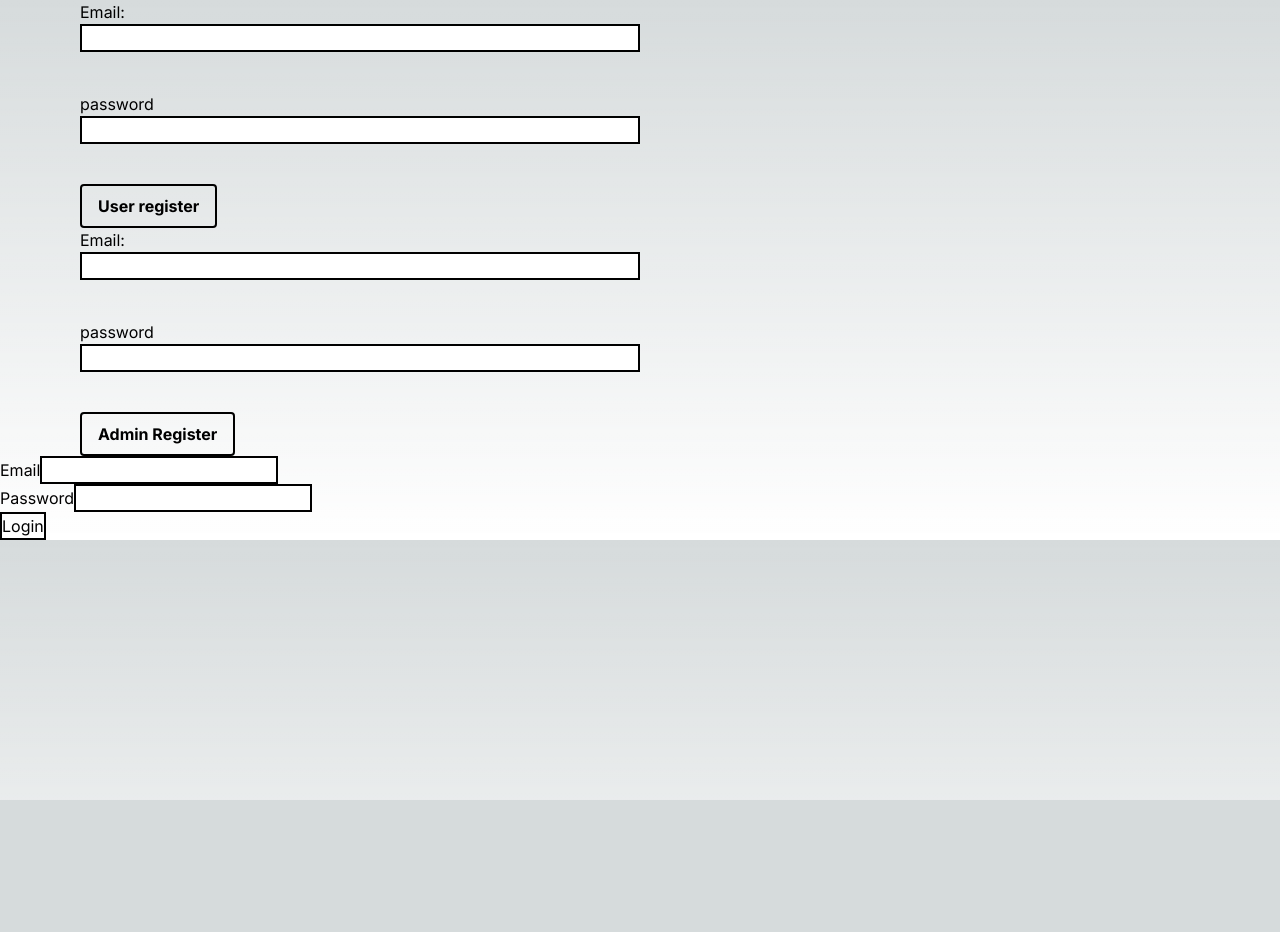
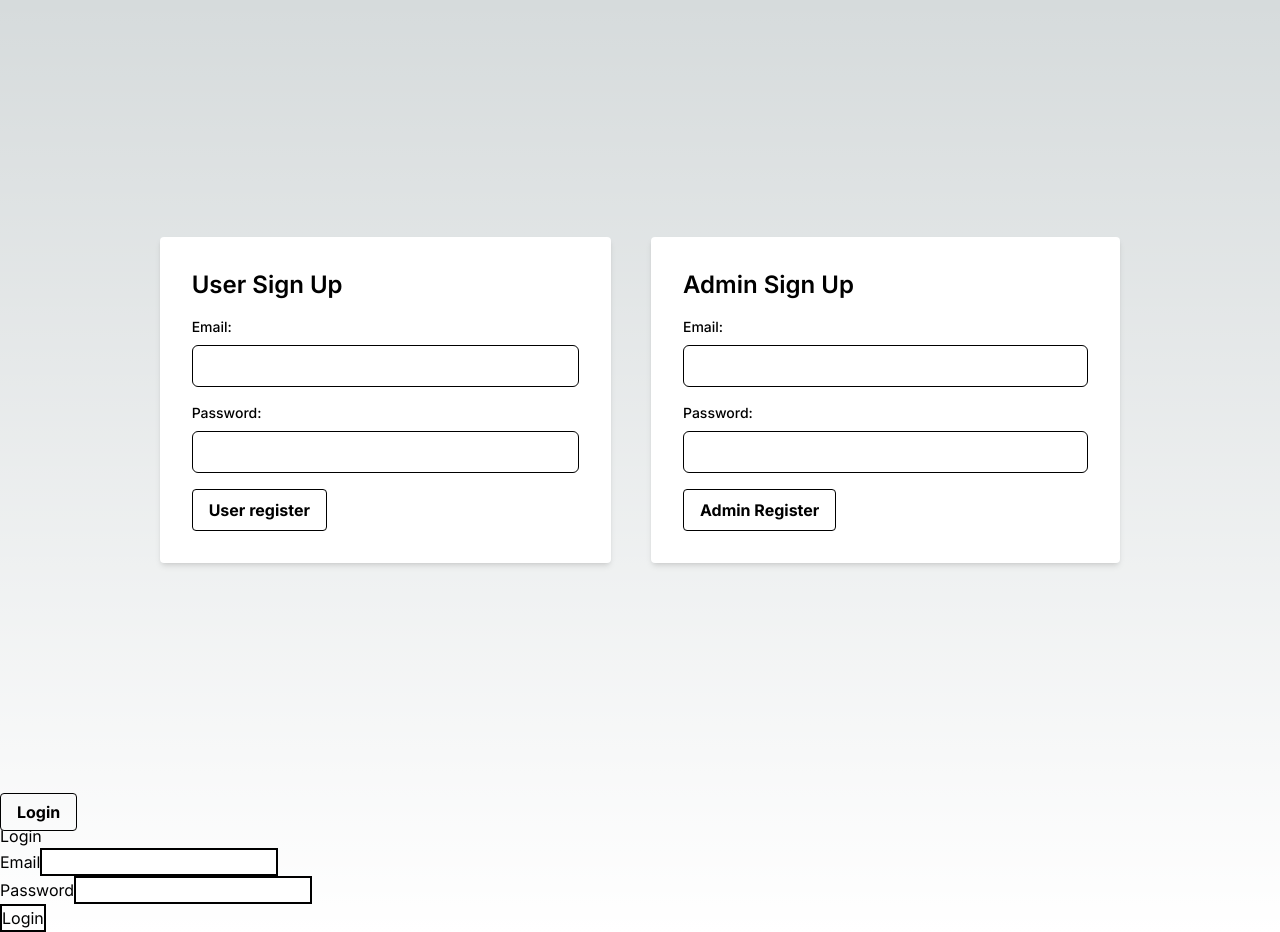
Before and after one commit to samnbogen/petstarz, a Next.js app: page /apply in a window 1280 px wide. Before the commit the page ends 800 px from the top, so only its background shows below. Built offline with nearby package versions, Linux system fonts and the light colour scheme.

Commit message:
working on sign/login page
has some tailwind in to look closer like we want it to

```diff
--- a/app/api/auth/route.js
+++ b/app/api/auth/route.js
@@ -11,14 +11,14 @@ export async function POST(req) {
     const collection = db.collection("users");
 
     //change it to if (action === "sign up") to register
-    if(action === "register"){
+    if(action === "sign up"){
         const hash = await bcrypt.hash(password, saltRounds);
         try{
             await collection.insertOne({email, password: hash,role});
             return new Response(JSON.stringify({success: true}), {status: 200});
         } catch (error){
-            console.error("Error registering user", error);
-            return new Response(JSON.stringify({error: "Failed to register user"}), {status: 500});
+            console.error("Error signing up user", error);
+            return new Response(JSON.stringify({error: "Failed to sign up user"}), {status: 500});
         }
     } else if (action === "login"){
         const user = await collection.findOne({email});
--- a/app/apply/form.js
+++ b/app/apply/form.js
@@ -4,22 +4,18 @@ import { useState } from 'react';
 
 export default function Form(){
 
-    //instead of register make it sign up for both user and admin
-    const [userAction, setUserAction] = useState("register");
+    const [userAction, setUserAction] = useState("sign up");
     const [userPassword, setUserPassword] = useState("");
     const [userEmail, setUserEmail] = useState("");
     const [userRole, setUserRole] = useState("user");
 
-    const [adminAction, setAdminAction] = useState("register");
+    const [adminAction, setAdminAction] = useState("sign up");
     const [adminPassword, setAdminPassword] = useState("");
     const [adminEmail, setAdminEmail] = useState("");
     const [adminRole, setAdminRole] = useState("admin");
 
-
-
     //if i want to connect/send to the database it had to be register
     //if i want to check if the user excites in the database it had to be login
-
     const handleAdminSubmit = async (e) => {
         e.preventDefault();
 
@@ -92,87 +88,68 @@ export default function Form(){
         setUserPassword("");
     };
 
+
     return(
-        <div className='mx-20 '>
-            <form onSubmit={handleUserSubmit}>
-                <div className="flex flex-col mb-10 w-1/2">
-                    <label>Email:</label>
+    <>
+        <div className="flex items-center justify-center h-screen bg-gray-100">
+            <div className='flex'>
+                <form onSubmit={handleUserSubmit} className="bg-white p-8 rounded shadow-md mr-10">
+                    <h2 className="text-2xl font-semibold mb-4">User Sign Up</h2>
+
+                        <label className="block text-gray-700 text-sm font-medium mb-2">Email:</label>
                         <input
-                    className="text-black border-2 border-rose-500"
+                        className="w-full border rounded-md p-2"
                         required
                         type="text"
                         value={userEmail}
                         onChange={(e) => setUserEmail(e.target.value)}
                         />
-                </div>
-                <div className="flex flex-col mb-10 w-1/2">
-                    <label>password</label>
+
+                        <label className="block text-gray-700 text-sm font-medium mt-4 mb-2">Password:</label>
                         <input
-                    className="text-black border-2 border-rose-500"
+                        className="w-full border rounded-md p-2"
                         required
                         type="password"
                         value={userPassword}
                         onChange={(e) => setUserPassword(e.target.value)}
                         />
-                </div>
-               {/* <div className="flex flex-col mb-10 w-1/2">
-                    <label>Role</label>
-                    <select value={role} onChange={(e) => setRole(e.target.value)} required>
-                        <option value="admin">Admin</option>
-                        <option value="user">User</option>
-                    </select>
-    </div>
-                <div className="flex flex-col mb-10 w-1/2">
-                    <label>Action</label>
-                    <select value={userAction} onChange={(e) => setUserAction(e.target.value)} required>
-                        <option value="login">Login</option>
-                        <option value="register">Register</option>
-                    </select>
-
-    </div> */}
-
-                <button className="bg-blue-500 hover:bg-blue-700 text-black border-2 border-rose-500 font-bold py-2 px-4 rounded" type="submit"> User register</button>
+                    <button className=" text-black font-bold py-2 px-4 rounded mt-4 border border-black" type="submit"> User register</button>
                 </form>
 
-           <form onSubmit={handleAdminSubmit}>
-                <div className="flex flex-col mb-10 w-1/2">
-                    <label>Email:</label>
+                <form onSubmit={handleAdminSubmit} className="bg-white p-8 rounded shadow-md">
+                    <h2 className="text-2xl font-semibold mb-4">Admin Sign Up</h2>
+                        <label className="block text-gray-700 text-sm font-medium mb-2">Email:</label>
                         <input
-                    className="text-black border-2 border-rose-500"
+                        className="w-full border rounded-md p-2"
                         required
                         type="text"
                         value={adminEmail}
                         onChange={(e) => setAdminEmail(e.target.value)}
                         />
-                </div>
-                <div className="flex flex-col mb-10 w-1/2">
-                    <label>password</label>
+
+                        <label className="block text-gray-700 text-sm font-medium mt-4 mb-2">Password:</label>
                         <input
-                    className="text-black border-2 border-rose-500"
+                        className="w-full border rounded-md p-2"
                         required
                         type="password"
                         value={adminPassword}
                         onChange={(e) => setAdminPassword(e.target.value)}
                         />
+                    <button className=" text-black font-bold py-2 px-4 rounded mt-4 border border-black" type="submit">Admin Register</button>
+                </form>
+
+
             </div>
-              {/*<div className="flex flex-col mb-10 w-1/2">
-                    <label>Role</label>
-                    <select value={role} onChange={(e) => setRole(e.target.value)} required>
-                        <option value="admin">Admin</option>
-                        <option value="user">User</option>
-                    </select>
+
         </div>
-                <div className="flex flex-col mb-10 w-1/2">
-                    <label>Action</label>
-                    <select value={adminAction} onChange={(e) => setAdminAction(e.target.value)} required>
-                        <option value="login">Login</option>
-                        <option value="register">Register</option>
-                    </select>
 
-</div>  */}
-                <button className="bg-blue-500 hover:bg-blue-700 text-black border-2 border-rose-500 font-bold py-2 px-4 rounded" type="submit">Admin Register</button>
-            </form>
+        <div className='flex justify-between'>
+                    <button>
+                        {/* change to link*/}
+                        <a href="/apply/login" className="text-black font-bold py-2 px-4 rounded mt-4 border border-black">Login</a>
+                    </button>
                 </div>
+    </>
     );
 
 }
--- a/app/apply/login.js
+++ b/app/apply/login.js
@@ -1,10 +1,13 @@
 "use client";
 import React, {useState} from "react";
 
-export default function LoginForm () {
+//need to change this LoginForm into a page so that i can just have its own page
+export default function LoginForm ({onLoginSuccess}) {
     const [email, setEmail] = useState("");
     const [password, setPassword] = useState("");
 
+
+    //test log out, when a user logs in a button will show up to log out
     const handleLogin = async (e) => {
         e.preventDefault();
 
@@ -25,6 +28,8 @@ export default function LoginForm () {
 
                 if(response.ok){
                     console.log("Login successful",data);
+                    const userRole = data.role;
+                    onLoginSuccess(userRole);
                 } else{
                     console.error("Login failed",data.error.message);
                 }
@@ -37,6 +42,8 @@ export default function LoginForm () {
     };
 
     return(
+        <div>
+            <h1>Login</h1>
             <form onSubmit={handleLogin}>
                 <label htmlFor="email">Email</label>
                 <input type="text" id="email" className="text-black border-2 border-rose-500" value={email} onChange={(e) => setEmail(e.target.value)} />
@@ -46,5 +53,6 @@ export default function LoginForm () {
                 <br/>
                 <button className="border-2 border-rose-500" type="submit">Login</button>
             </form>
+        </div>
     );
 }
--- a/app/apply/page.js
+++ b/app/apply/page.js
@@ -6,6 +6,18 @@ import LoginForm from './login';
 export default function Page() {
 
     const [questionnaire, setQuestionnaire] = useState([])
+    const [isLoggedIn, setIsLoggedIn] = useState(false);
+    const [userRole, setUserRole] = useState(null); //'user' or 'admin' or null
+
+    const handleLogin = (role) => {
+        setIsLoggedIn(true);
+        setUserRole(role);
+    };
+
+    const handleLogout = () => {
+        setIsLoggedIn(false);
+        setUserRole(null);
+    };
 
     function handleAddQuestion(answer) {
 
@@ -15,7 +27,21 @@ export default function Page() {
     return (
         <>
             <Form onAddQuestion={handleAddQuestion} />
-            <LoginForm />
+            <div>
+                {isLoggedIn ? (
+                    <div>
+                        <h1>Welcome!</h1>
+                        {userRole === 'admin' ? (
+                            <h2>You are an Admin</h2>
+                        ) : (
+                            <h2>You are a User</h2>
+                        )}
+                        <button className="border-2 border-rose-500" onClick={handleLogout}>Log out</button>
+                    </div>
+                ) : (
+                    <LoginForm onLoginSuccess={handleLogin} />
+                )}
+            </div>
         </>
     )
 }
```
Lines whose indentation alone changed are shown as unchanged.
